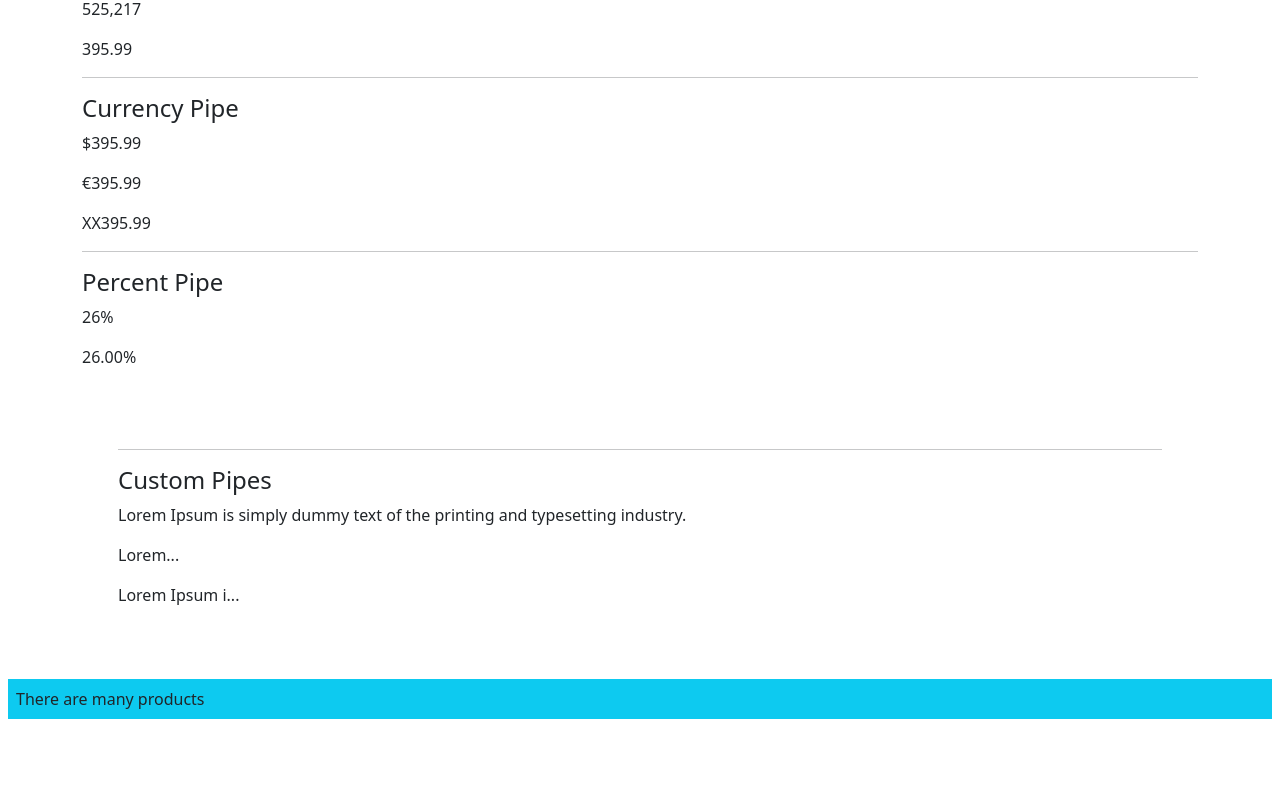
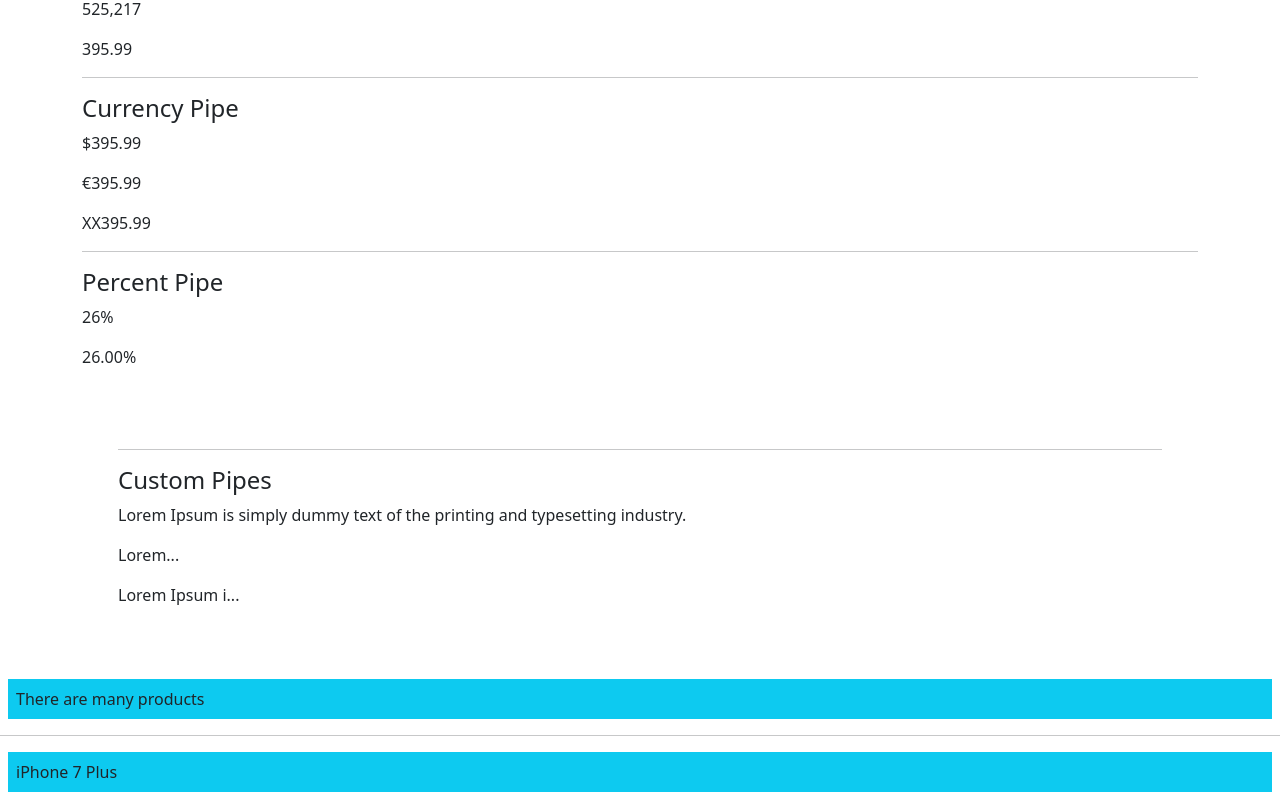
Before and after one commit to MustafaPeynirci/Angular-Development-Project, an Angular app in the folder example/: page / in a window 1280 px wide. Shown: the part 915-1715 px from the top of the page. Before the commit the page ends 1642 px from the top, so only its background shows below. Built offline with nearby package versions, Linux system fonts and the light colour scheme.

Commit message:
ngSwitch end

```diff
--- a/example/src/app/product/product.component.html
+++ b/example/src/app/product/product.component.html
@@ -70,3 +70,10 @@
     <span *ngSwitchCase="2">There are 2 products</span>
     <span *ngSwitchDefault>There are many products</span>
 </div>
+<hr>
+<div class="bg-info m-2 p-2" [ngSwitch]="model.getProductById(1).name">
+    <span *ngSwitchCase="productName">iPhone 7 Plus</span>
+    <span *ngSwitchCase="'iPhone 8 Plus'">iPhone 8 Plus</span>
+    <span *ngSwitchCase="'iPhone X'">iPhone X</span>
+    <span *ngSwitchDefault>Other Product</span>
+</div>
--- a/example/src/app/product/product.component.ts
+++ b/example/src/app/product/product.component.ts
@@ -10,6 +10,7 @@ import { Component, OnInit } from '@angular/core';
 export class ProductComponent implements OnInit {
   model: ProductRepository = new ProductRepository()
   product: Product = this.model.getProductById(1)
+  productName: string = this.model.getProductById(1).name
 
   today: number = Date.now()
   title: string = "Angular Course"
```
